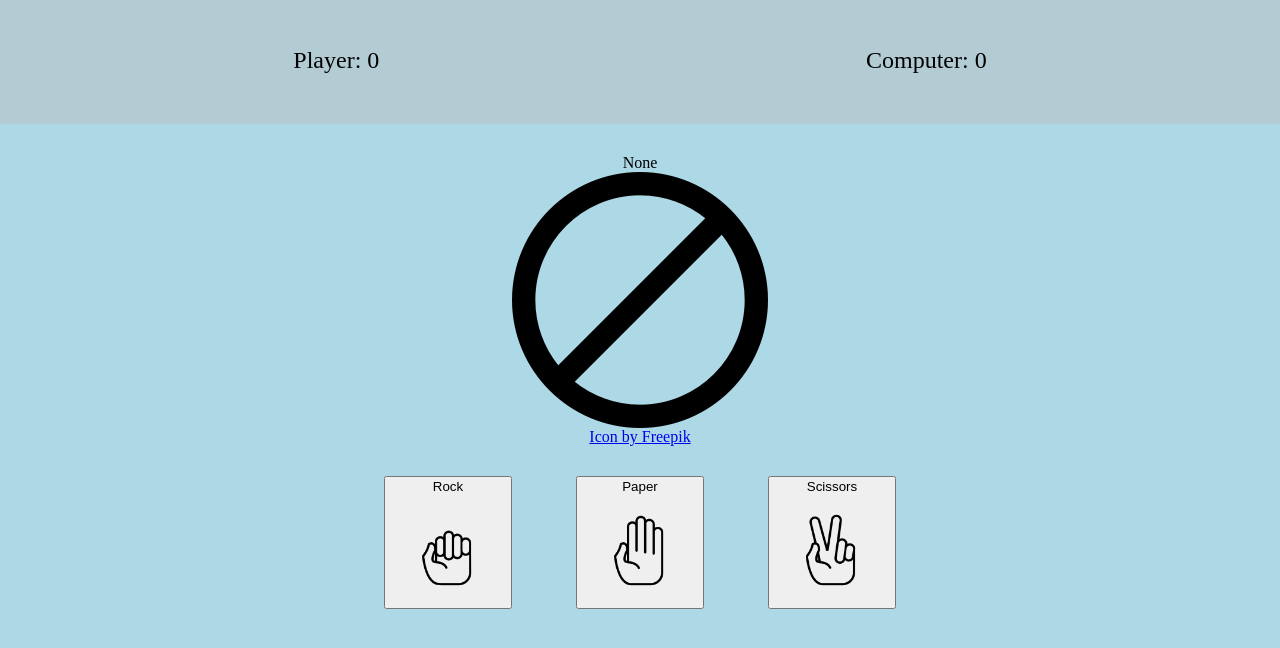
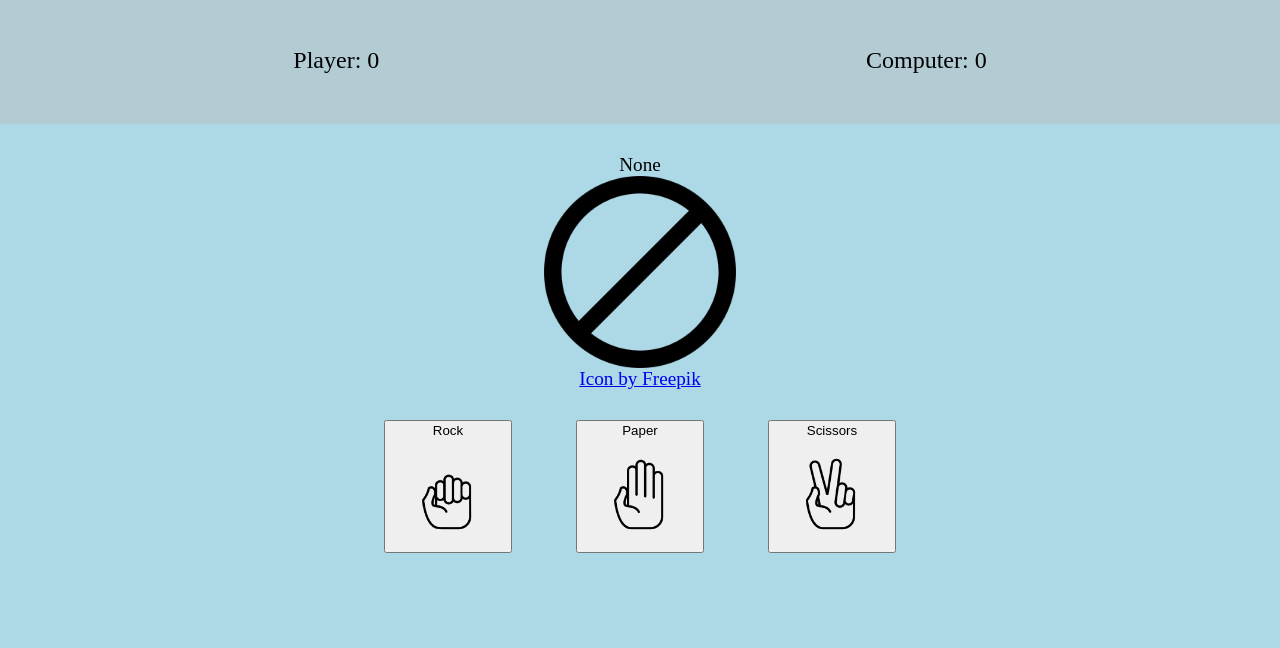
Before and after one commit to Flairseed/rock-paper-scissors, a plain HTML site: page index.html in a window 1280 px wide. Shown: the part 140-788 px from the top of the page. Drawn offline with Linux system fonts and the light colour scheme.

Commit message:
feat: edit the minwidth for images

```diff
--- a/style.css
+++ b/style.css
@@ -13,6 +13,7 @@ button img {
   flex-direction: column;
   align-items: center;
   width: 10%;
+  min-width: 100px;
 }
 
 .computer-selection img {
@@ -21,16 +22,19 @@ button img {
 
 .computer-selection {
   display: flex;
+  font-size: larger;
   flex-direction: column;
   align-items: center;
-  width: 20%;
+  width: 15%;
   margin: 30px auto;
+  min-width: 150px;
 }
 
 .buttons {
   display: flex;
   justify-content: center;
   gap: 5%;
+  flex-wrap: wrap;
 }
 
 .header {
```
